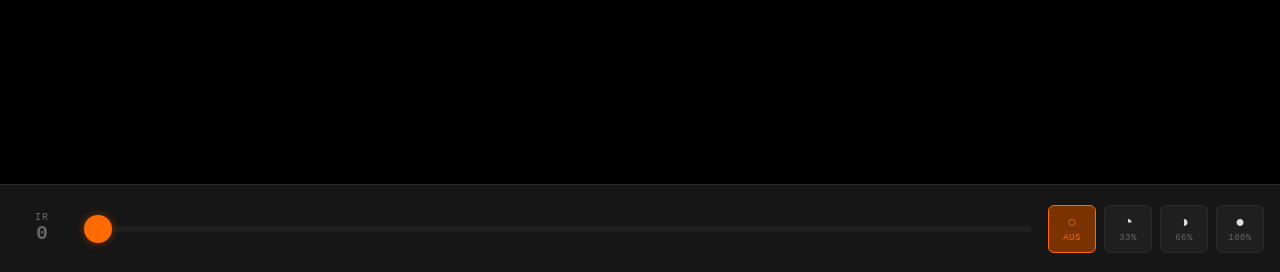
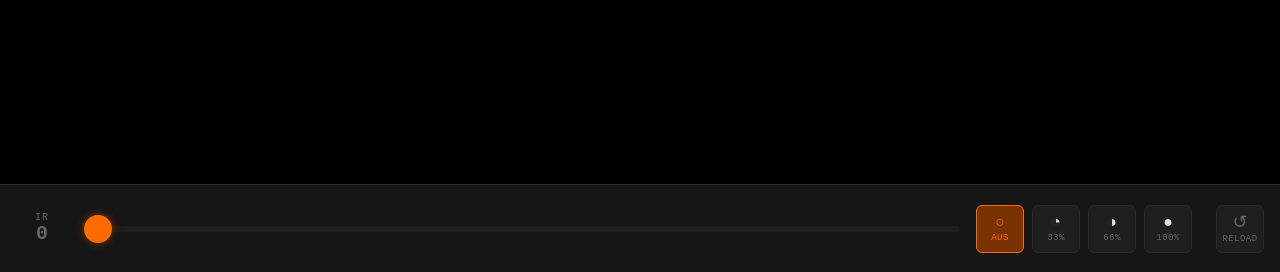
Before and after one commit to nilsgollub/Ameisennest, a plain HTML site: page kiosk/index.html in a window 1280 px wide. Shown: the part 528-800 px from the top of the page. Drawn offline with Linux system fonts and the light colour scheme.

Commit message:
feat(kiosk): Reload-Button in Control-Bar

```diff
--- a/kiosk/app.js
+++ b/kiosk/app.js
@@ -42,6 +42,7 @@ const overlayText     = document.getElementById('overlay-text');
 const irSlider        = document.getElementById('ir-slider');
 const irValue         = document.getElementById('ir-value');
 const presetBtns      = document.querySelectorAll('.preset-btn');
+const reloadBtn       = document.getElementById('reload-btn');
 
 // ============================================================
 // IR-LED Steuerung
@@ -112,6 +113,11 @@ presetBtns.forEach((btn) => {
         updateIrUi(level);
         sendIrLevel(level);
     });
+});
+
+// Event-Listener Reload-Button
+reloadBtn.addEventListener('click', () => {
+    reconnectStream('Manueller Reload …');
 });
 
 // ============================================================
--- a/kiosk/index.html
+++ b/kiosk/index.html
@@ -105,6 +105,14 @@
 
         </div>
 
+        <!-- Reload-Button -->
+        <button id="reload-btn"
+                aria-label="Stream neu laden"
+                title="Stream neu laden">
+            <span class="btn-icon" aria-hidden="true">↺</span>
+            <span class="btn-label">RELOAD</span>
+        </button>
+
     </div>
 
 </div>
--- a/kiosk/style.css
+++ b/kiosk/style.css
@@ -262,6 +262,46 @@ html, body {
 }
 
 /* ============================================================
+   Reload-Button
+   ============================================================ */
+#reload-btn {
+    min-width: 48px;
+    height: 48px;
+    border: 1px solid var(--border);
+    border-radius: 6px;
+    background: var(--surface2);
+    color: var(--text-muted);
+    font-family: inherit;
+    font-size: 12px;
+    cursor: pointer;
+    display: flex;
+    flex-direction: column;
+    align-items: center;
+    justify-content: center;
+    gap: 2px;
+    margin-left: 8px;
+    flex-shrink: 0;
+    -webkit-tap-highlight-color: transparent;
+    transition: background 0.15s, border-color 0.15s, color 0.15s;
+}
+
+#reload-btn:active {
+    background: #1a2a1a;
+    border-color: #4caf50;
+    color: #4caf50;
+}
+
+#reload-btn .btn-icon {
+    font-size: 18px;
+    line-height: 1;
+}
+
+#reload-btn .btn-label {
+    font-size: 9px;
+    letter-spacing: 0.05em;
+}
+
+/* ============================================================
    IR-Glow-Effekt am Stream wenn IR an
    ============================================================ */
 #stream-container.ir-active {
```
